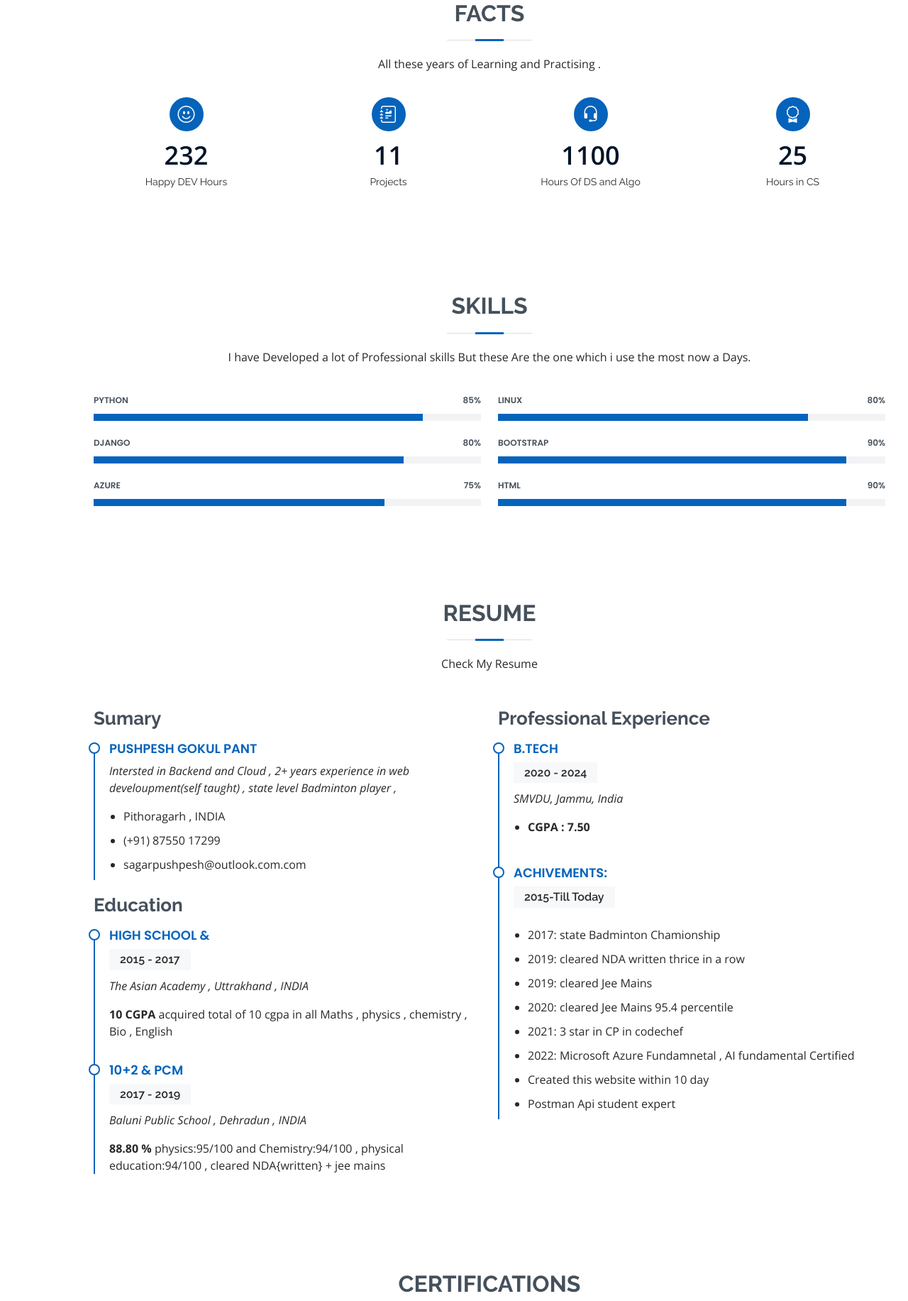
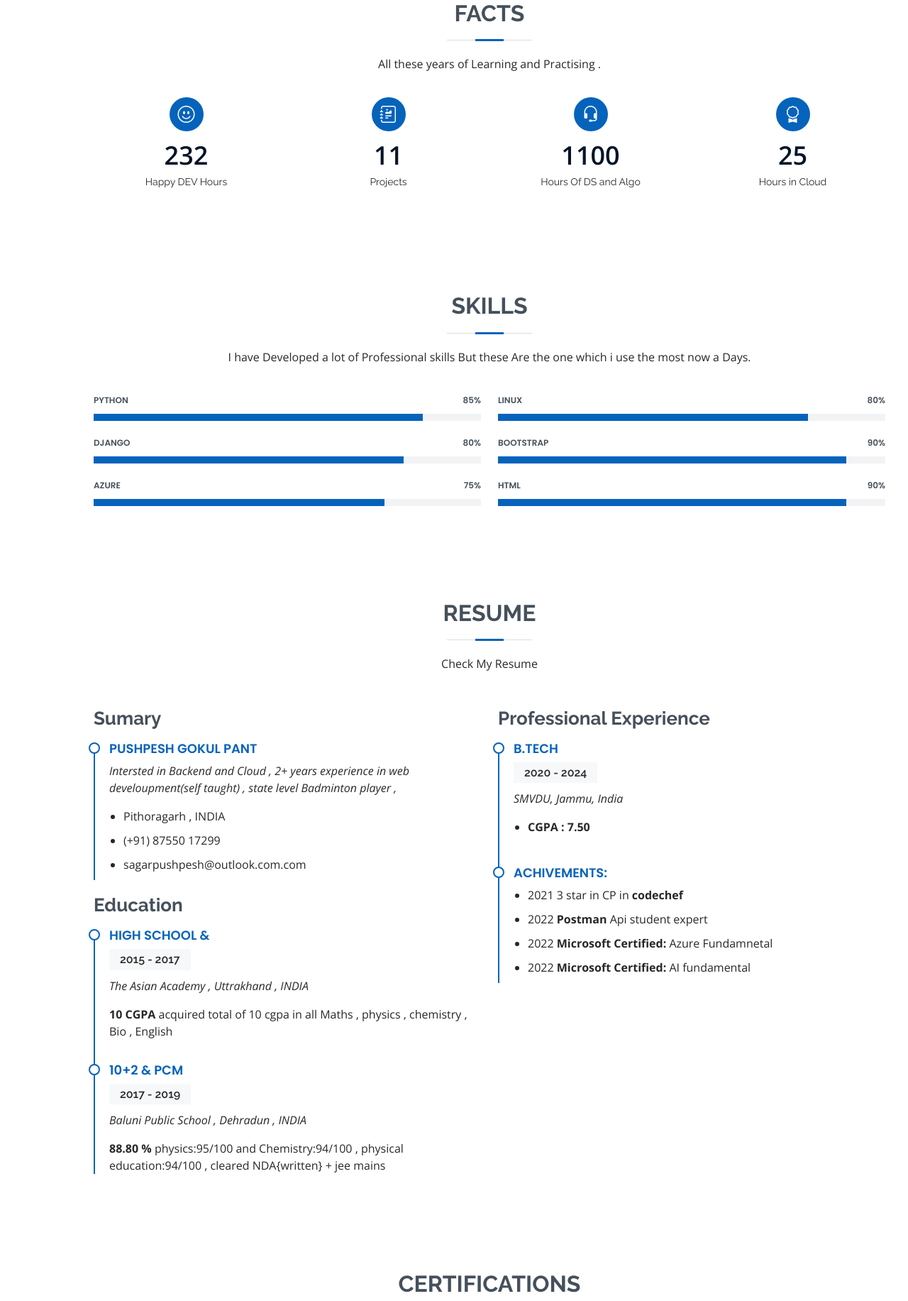
Before and after one commit to xPushpeshx/PF, a Django app: page / in a window 1280 px wide. Shown: the part 1503-3336 px from the top of the page at 71% size. Run offline with Django 3.2, Linux system fonts and the light colour scheme; some libraries are stand-ins or nearby versions.

Commit message:
azure update

```diff
--- a/templates/home.html
+++ b/templates/home.html
@@ -153,7 +153,7 @@
             <div class="count-box">
               <i class="bi bi-award"></i>
               <span data-purecounter-start="0" data-purecounter-end="25" data-purecounter-duration="1" class="purecounter"></span>
-              <p>Hours in CS</p>
+              <p>Hours in Cloud</p>
             </div>
           </div>
 
@@ -280,18 +280,12 @@
             </div>
             <div class="resume-item">
               <h4>Achivements:</h4>
-              <h5>2015-Till Today</h5>
-              <p></p>
-              <p>
               <ul>
-                <li>2017: state Badminton Chamionship</li>
-                <li>2019: cleared NDA written thrice in a row</li>
-                <li>2019: cleared Jee Mains</li>
-                <li>2020: cleared Jee Mains 95.4 percentile</li>
-                <li>2021: 3 star in CP in codechef</li>
-                <li>2022: Microsoft Azure Fundamnetal , AI fundamental Certified</li>
-                <li>Created this website within 10 day</li>
-                <li>Postman Api student expert</li>
+                <li>2021 3 star in CP in <b>codechef</b></li>
+                <li>2022 <b>Postman</b> Api student expert</li>
+                <li>2022 <b>Microsoft Certified:</b> Azure Fundamnetal</li>
+                <li>2022 <b>Microsoft Certified:</b> AI fundamental</li>
+
               </ul>
               </p>
             </div>
```
Also changed, not shown: static/img/portfolio/portfolio-7.jpg, static/img/portfolio/portfolio-8.jpg.
